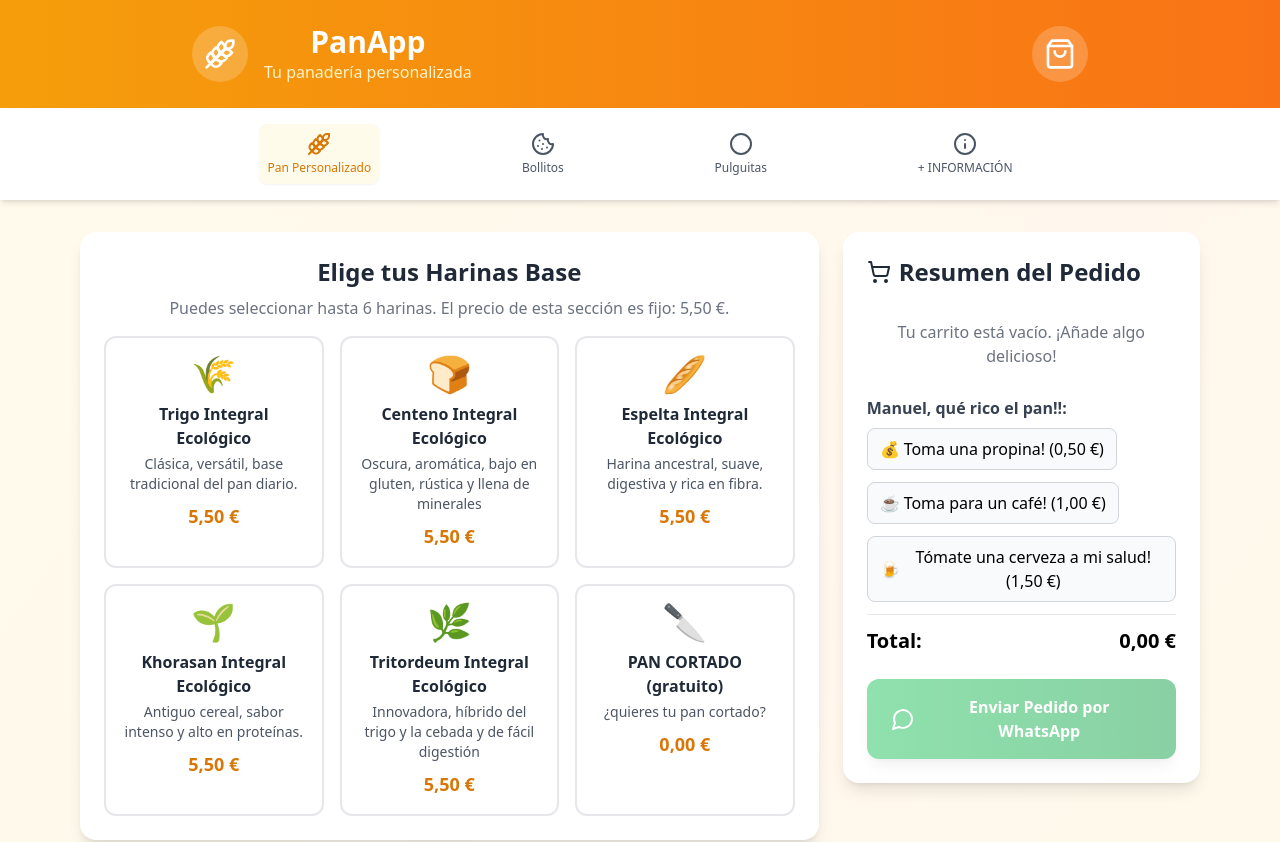
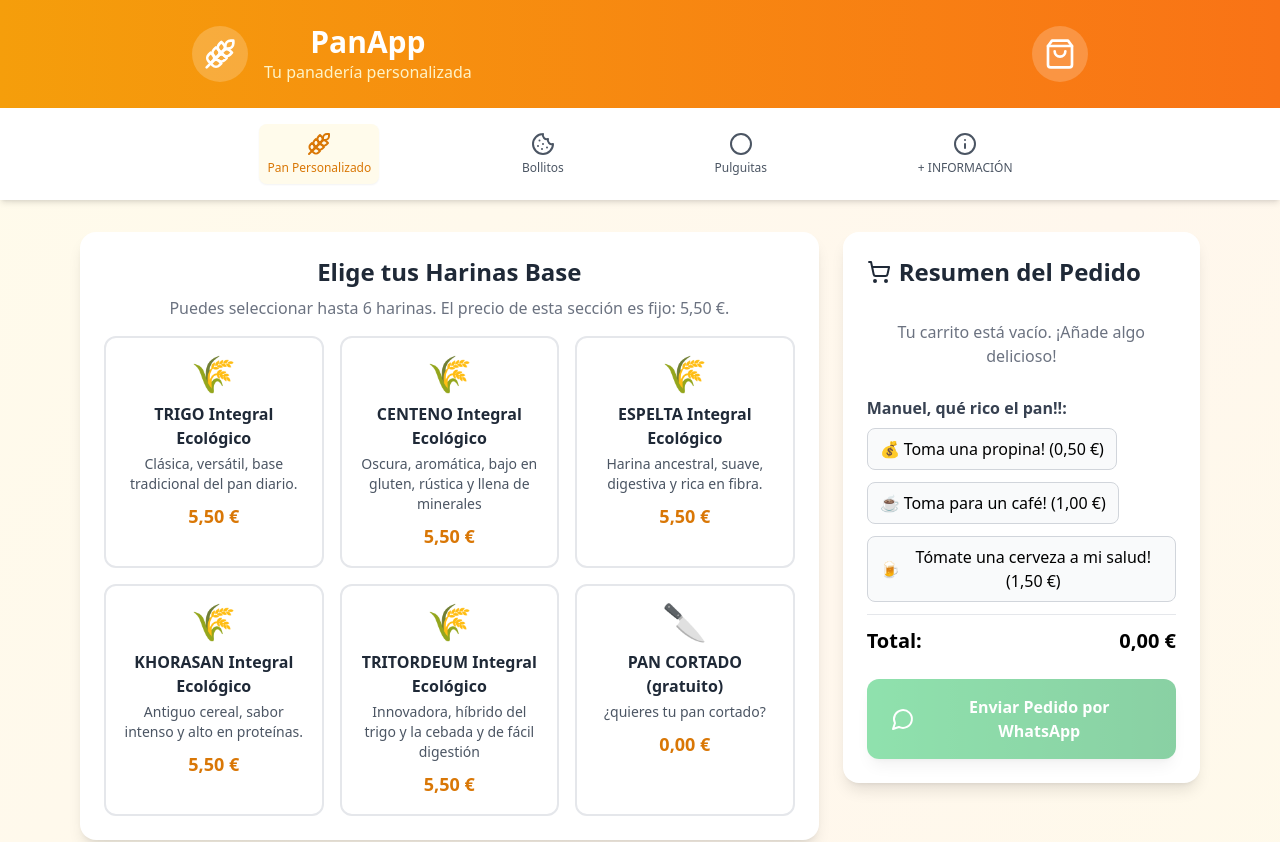
Before and after one commit to ruiznietocom-web/panes4, a React (Create React App) app: page / in a window 1280 px wide. Shown: the top 842 px of the page. Built offline with nearby package versions, Linux system fonts and the light colour scheme.

Commit message:
Update products.js

```diff
--- a/src/data/products.js
+++ b/src/data/products.js
@@ -1,37 +1,37 @@
 export const harinas = [
   {
     id: 1,
-    name: "Trigo Integral Ecológico",
+    name: "TRIGO Integral Ecológico",
     description: "Clásica, versátil, base tradicional del pan diario.",
     image: "🌾",
     price: 5.50
   },
   {
     id: 2,
-    name: "Centeno Integral Ecológico",
+    name: "CENTENO Integral Ecológico",
     description: "Oscura, aromática, bajo en gluten, rústica y llena de minerales",
-    image: "🍞",
+    image: "🌾",
     price: 5.50
   },
   {
     id: 3,
-    name: "Espelta Integral Ecológico",
+    name: "ESPELTA Integral Ecológico",
     description: "Harina ancestral, suave, digestiva y rica en fibra.",
-    image: "🥖",
+    image: "🌾",
     price: 5.50
   },
   {
     id: 4,
-    name: "Khorasan Integral Ecológico",
+    name: "KHORASAN Integral Ecológico",
     description: "Antiguo cereal, sabor intenso y alto en proteínas.",
-    image: "🌱",
+    image: "🌾",
     price: 5.50
   },
   {
     id: 5,
-    name: "Tritordeum Integral Ecológico",
+    name: "TRITORDEUM Integral Ecológico",
     description: "Innovadora, híbrido del trigo y la cebada y de fácil digestión",
-    image: "🌿",
+    image: "🌾",
     price: 5.50
   },
   {
```
